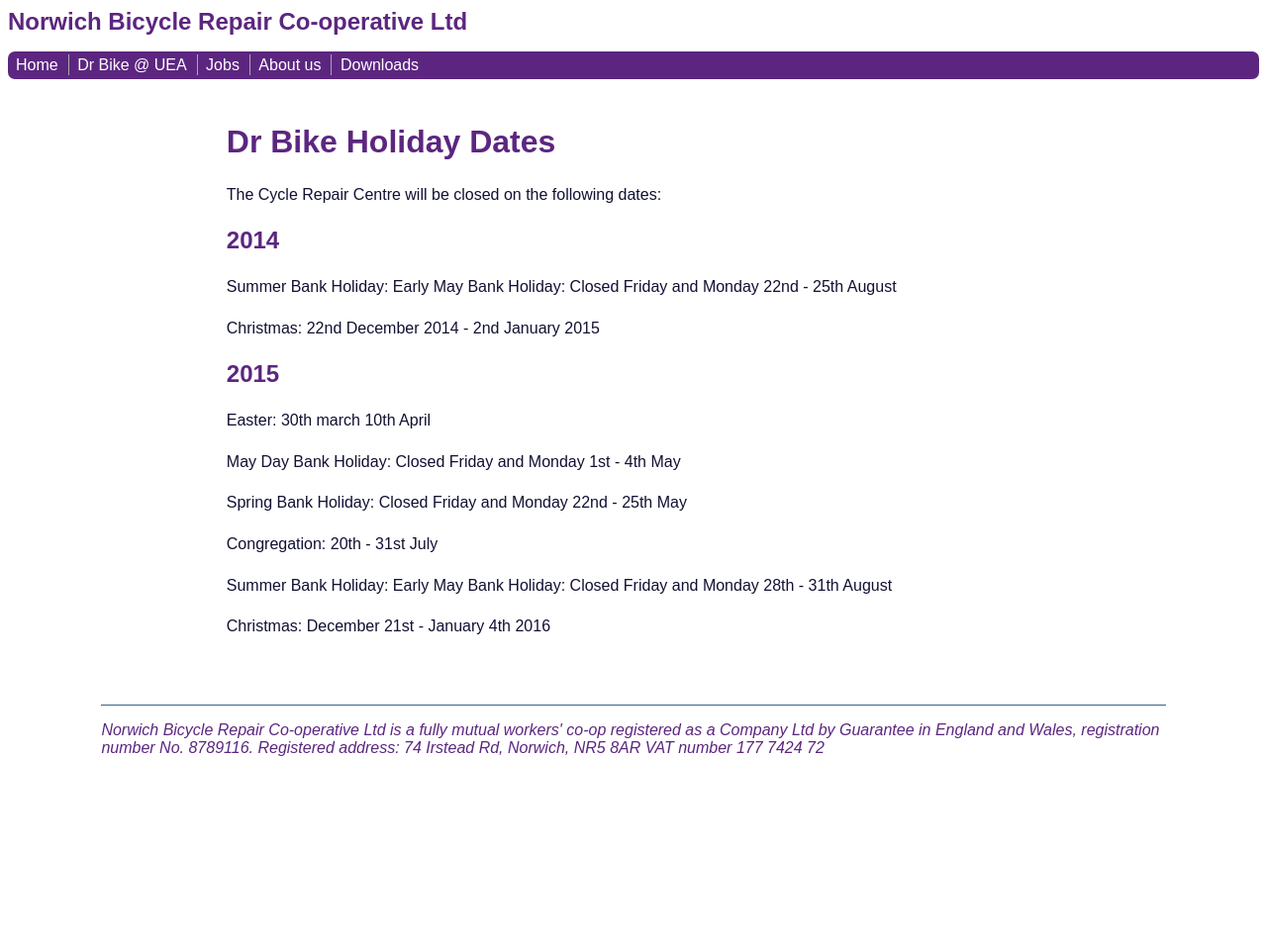
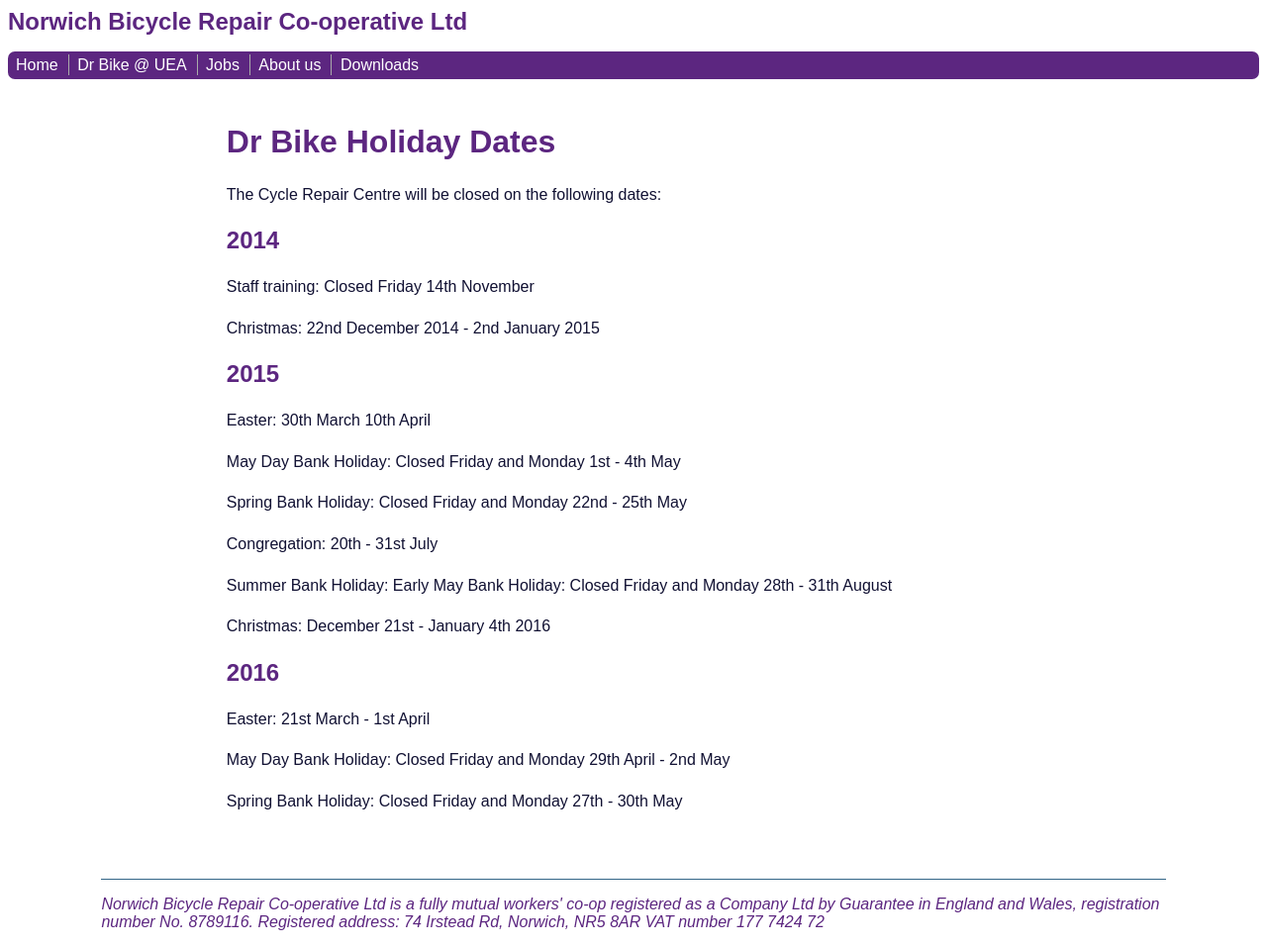
Before and after one commit to norwichbicyclerepaircooperative/norwichbicyclerepaircooperative.github.io, a Jekyll site: the page built from holiday-dates/index.md, in a window 1280 px wide. Shown: the whole page at 99% size. Built offline with Jekyll 4.4.1, drawn with Linux system fonts in a browser that asks for light colours; before the commit the page ends 900 px from its top, so only the background shows below that.

Commit message:
Update index.md

```diff
--- a/holiday-dates/index.md
+++ b/holiday-dates/index.md
@@ -9,13 +9,13 @@
 
 ## 2014
 
-Summer Bank Holiday: Early May Bank Holiday: Closed Friday and Monday 22nd - 25th August
+Staff training: Closed Friday 14th November
 
 Christmas: 22nd December 2014 - 2nd January 2015
 
 ## 2015
 
-Easter: 30th march 10th April
+Easter: 30th March 10th April
 
 May Day Bank Holiday: Closed Friday and Monday 1st - 4th May
 
@@ -26,3 +26,11 @@
 Summer Bank Holiday: Early May Bank Holiday: Closed Friday and Monday 28th - 31th August
 
 Christmas: December 21st - January 4th 2016
+
+## 2016
+
+Easter: 21st March - 1st April
+
+May Day Bank Holiday: Closed Friday and Monday 29th April - 2nd May
+
+Spring Bank Holiday: Closed Friday and Monday 27th - 30th May
```
